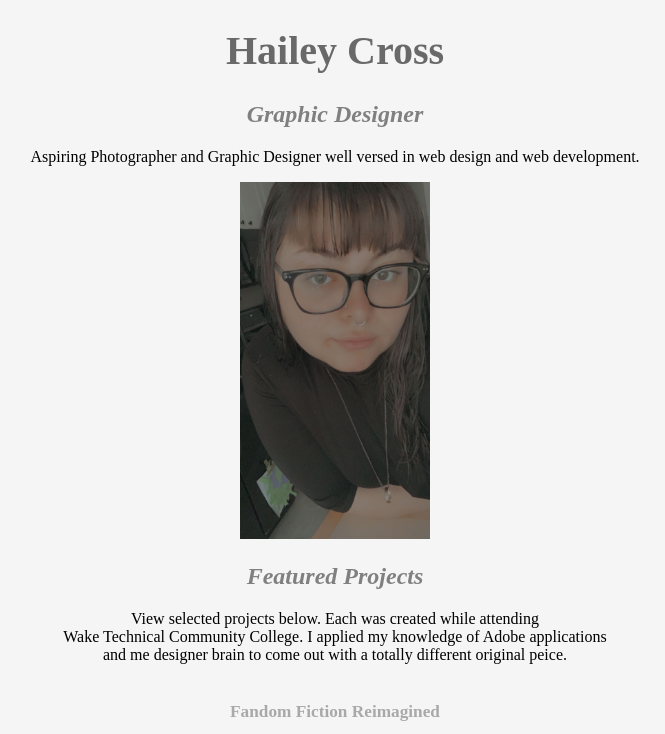
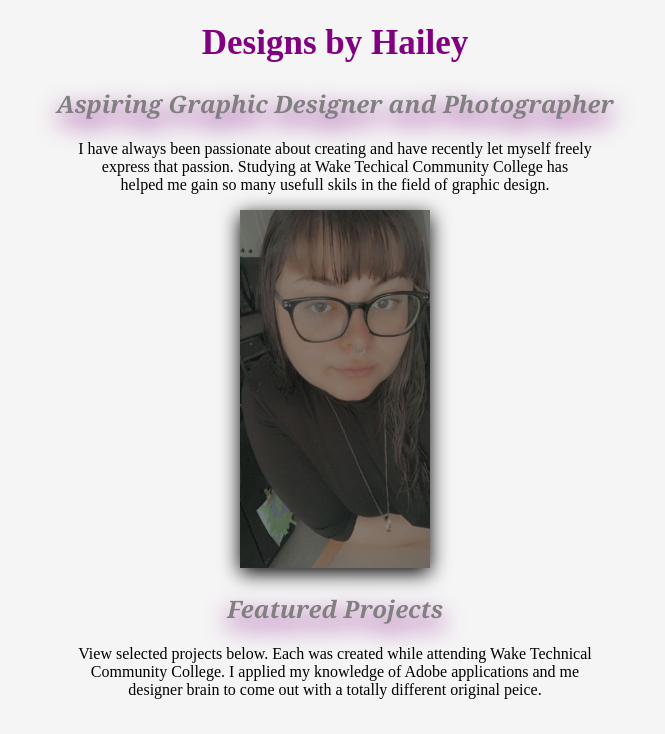
Before and after one commit to haileypec/lesson03, a plain HTML site: page index.html in a window 1280 px wide. Shown: the top 734 px of the page, without its empty margins (305-970 px from the left). Drawn offline with Linux system fonts and the light colour scheme.

Commit message:
Add files via upload

```diff
--- a/index.html
+++ b/index.html
@@ -10,17 +10,17 @@
     <main>
       <!-- ***********************  ABOUT / PROFILE  *********************** -->
       <header>
-        <h1>Hailey Cross</h1>
-        <h2>Graphic Designer</h2>
+        <h1>Designs by Hailey</h1>
+        <h2>Aspiring Graphic Designer and Photographer</h2>
 
-        <p>Aspiring Photographer and Graphic Designer well versed in web design and web development. </p>
+        <p>I have always been passionate about creating and have recently let myself freely <br> express that passion. Studying at Wake Techical Community College has <br> helped me gain so many usefull skils in the field of graphic design. </p>
         <img src="images/me.JPG" alt="photo of me" class="img">
       </header>
 
       <!-- ********************  PROJECTS / PORTFOLIO  ********************* -->
       <section>
         <h2>Featured Projects</h2>
-        <p>View selected projects below. Each was created while attending <br> Wake Technical Community College. I applied my knowledge of Adobe applications <br> and me designer brain to come out with a totally different original peice.
+        <p>View selected projects below. Each was created while attending Wake Technical <br> Community College. I applied my knowledge of Adobe applications and me <br>  designer brain to come out with a totally different original peice.
           <br>
           <br>
         <!-- Copy the whole <section> block to add more projects. -->
@@ -35,7 +35,7 @@
           <h3>InkBlot</h3>
           <img src="images/moth.jpg" alt="ink blot that resembles a moth" class="img">
           <img src="images/brain.jpg" alt="inkblot that resembles a brain" class="img">
-          <p>This is a project I created in my Design Applications course. We were <br> intructed to form an inkblot, and make a book cover out of it. <br> This was one of my favourite projects as it involves multimedia. </p>
+          <p>This is a project I created in my Design Applications course. We were intructed <br> to form an inkblot, and make a book cover out of it. This was one of my <br> favourite projects as it involves multimedia. </p>
         </section>
           <br>
           <br>
@@ -49,9 +49,8 @@
         <!-- Copy this whole <section> block to add more jobs. -->
         <section>
           <h3>Yearbook Photography Editor</h3>
-          <p>Holly Springs High School - Holly Springs, NC</p>
-          <p>2018-2020</p>
-          <p>Work included teaching the rest of the class to take photographs and <br> operate a camera, grading the work of their peers and having to turn some work <br> away if it did not meet standards. Had final say in the product before production</p>
+          <p>Holly Springs High School <br> 2018-2020</p>
+          <p>Work included teaching the rest of the class to take photographs and operate a <br> camera, grading the work of their peers and having to turn some work away if it <br> did not meet standards. Had final say in the product before production</p>
         </section>
         <br>
         <br>
@@ -65,7 +64,7 @@
         <!-- Copy this whole <section> block to add more schools. -->
         <section>
           <h3>Wake Tech Community College - Raleigh, NC</h3>
-          <p>Advertising and Graphic Design - 2022</p>
+          <p>Advertising and Graphic Design <br> Class of 2022</p>
           <p>Participated in classes such as Web Design and Web Development <br> Tools as well as many others to gain maximum knowledge of design.</p>
         </section>
         <!-- End of School block. -->
@@ -75,7 +74,7 @@
 
       <!-- *****************  CONTACT INFO / SOCIAL MEDIA  ***************** -->
       <footer>
-        <h2>Let's Keep in Touch!</h2>
+        <h3>Let's Keep in Touch!</h3>
         <!-- Social media and contact links. Add or remove any networks. -->
 
           <a href="mailto:haileypec@gmail.com">Email</a>
--- a/style.css
+++ b/style.css
@@ -21,16 +21,21 @@ body{text-align: justify;
     footer a:link{color:gray;}
 
     h1{text-align:center;
-        font-size:40px;
-        color:dimgray}
+        font-size:35px;
+        color:purple;
+        display:block;}
 
     h2{font-style:italic;
         text-align:center;
-        color:gray}
+        color:gray;
+        font-family:Georgia, Times, 'Times New Roman', serif;
+        filter:drop-shadow(0px 10px 12px purple);}
 
     h3{font-style:normal;
         color:darkgrey;
-        font-size:17.25px}
+        font-size:17.25px;
+        font-family: 'Vollkorn', serif;}
 
     img{width:15%;
-        height:auto;}
+        height:auto;
+        filter:drop-shadow(0px 5px 10px black)}
```
